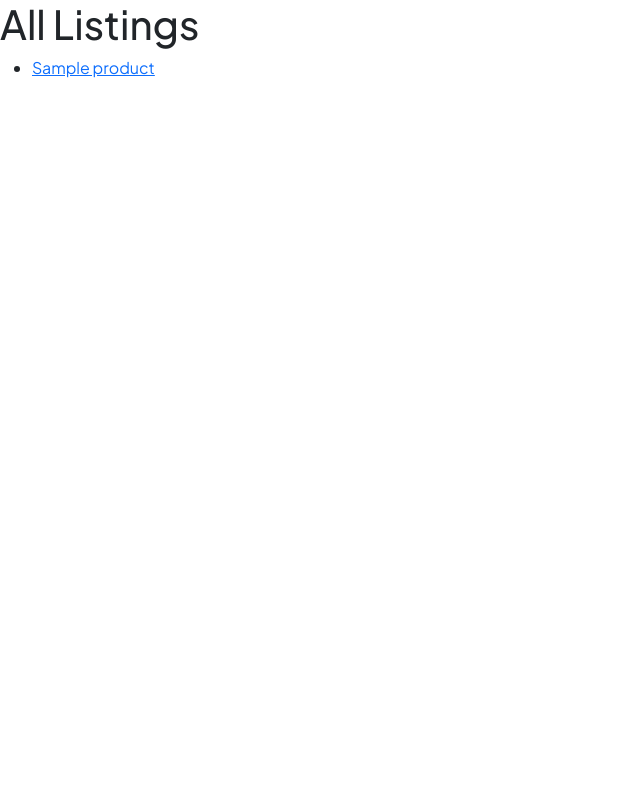
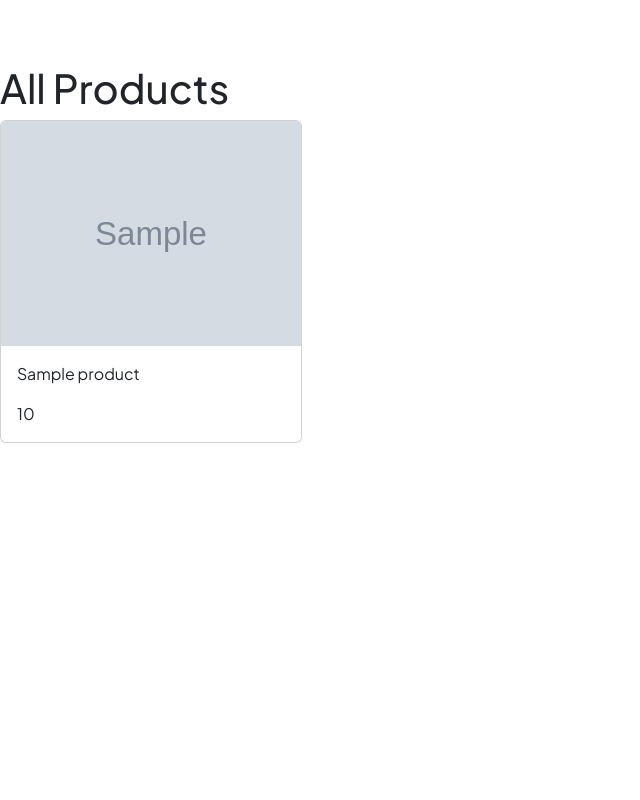
Before and after one commit to Anuraj-dev/EcoFinds, a Flask app: template templates/index.html in a window 1280 px wide. Shown: the whole page, without its empty margins (0-640 px from the left). Run offline with Flask 3, Linux system fonts and the light colour scheme; the template is opened without the code that fills it: values that come from a table or form of the project are taken from there, others are empty; tables that the repository leaves empty hold one stand-in row (values such as "Sample post"); grey boxes marked "Sample" are stand-in pictures.

Commit message:
Ecofinds v3 with basic index route

```diff
--- a/app.py
+++ b/app.py
@@ -17,14 +17,14 @@ def root():
     return "I am Root"
 
 #Index route
-@app.route("/listings")
-def allListings():
+@app.route("/products")
+def allProducts():
     # Query all products
     products = Product.query.all()
     return render_template("index.html", products=products)
 
 #Show route
-@app.route("/listings/<id>")
+@app.route("/products/<id>")
 def showListing(id):
     product = Product.query.get_or_404(id)
     return render_template("show.html", product=product)
--- a/static/css/style.css
+++ b/static/css/style.css
@@ -1,3 +1,11 @@
 body {
   font-family: "Plus Jakarta Sans", sans-serif !important;
+  display: flex;
+  flex-direction: column;
+  height: 100vh;
+  padding-top: 4rem;
 }
+
+.product-link {
+  text-decoration: none;
+}
--- a/templates/index.html
+++ b/templates/index.html
@@ -1,8 +1,21 @@
 {% extends "layout.html" %} {% block body %}
-<h1>All Listings</h1>
-<ul>
+<h1>All Products</h1>
+<div class="row">
   {% for product in products: %}
-  <li><a href="/listings/{{product.id}}">{{product.title}}</a></li>
+  <div class="col-lg-3 col-md-4 col-sm-6 mb-4">
+    <a href="/products/{{product.id}}" class="product-link">
+      <div class="card">
+        <img
+          src="{{product.image_url}}"
+          class="card-img-top"
+          alt="product_image" />
+        <div class="card-body">
+          <p class="card-text">{{product.title}}</p>
+          <p class="card-text">{{product.price}}</p>
+        </div>
+      </div>
+    </a>
+  </div>
   {% endfor %}
-</ul>
+</div>
 {% endblock %}
```
